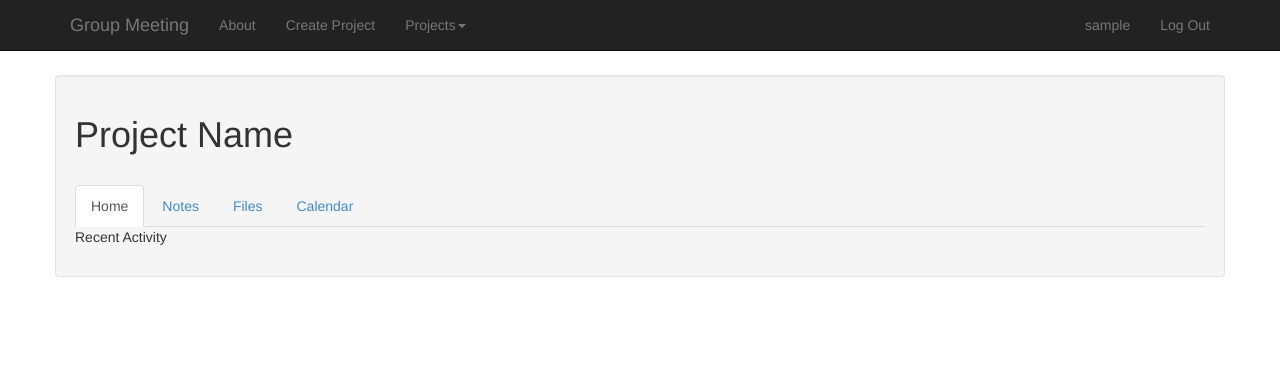
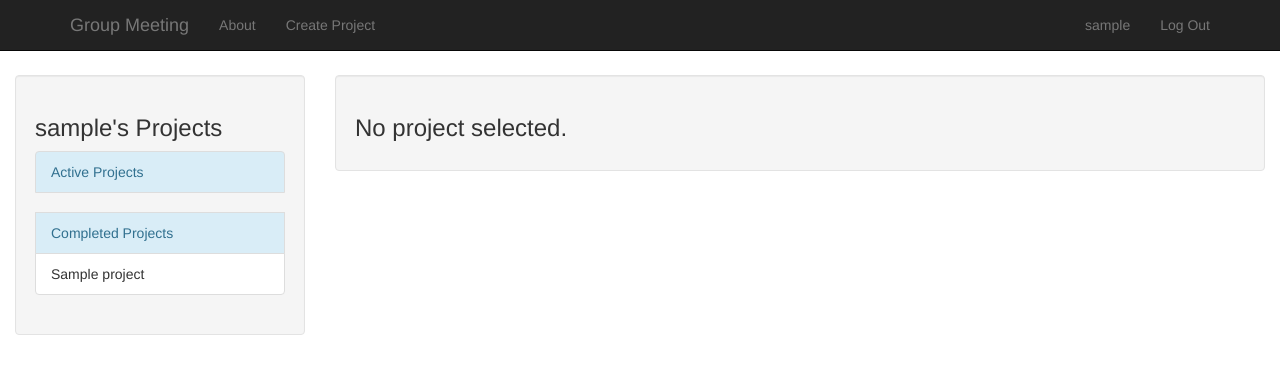
Before and after one commit to scavedo/group_meeting, a Django app: page / in a window 1280 px wide. Shown: the top 374 px of the page. Run offline with Django 3.2, Linux system fonts and the light colour scheme; a user stored in the database is signed in; tables that the repository leaves empty hold one stand-in row (values such as "Sample post"); some libraries are stand-ins or nearby versions.

Commit message:
added jquery load to load project

```diff
--- a/meeting/models.py
+++ b/meeting/models.py
@@ -1,6 +1,6 @@
 from django.db import models
 from django.contrib.auth.models import User
-from datetime import datetime
+from datetime import datetime, date
 
 
 class UserProfile(models.Model):
@@ -20,6 +20,11 @@ class Project(models.Model):
 
     def __unicode__(self):
         return self.name
+
+    def is_past_due(self):
+        if date.today() > self.due_date:
+            return True
+        return False
 
 
 class Note(models.Model):
--- a/meeting/views.py
+++ b/meeting/views.py
@@ -12,12 +12,18 @@ from django.contrib.auth.decorators import login_required
 def index(request):
     user = UserProfile.objects.get(user=request.user)
     projects = user.project_set.all()
-    active_projects = user.project_set.filter(completed=False)
-    completed_projects = user.project_set.filter(completed=True)
+    active_projects = projects.filter(completed=False)
+    completed_projects = projects.filter(completed=True)
+    pid = request.GET.get('pid')
+    if pid:
+        display_project = projects.filter(id=pid)
+    else:
+        display_project = None
     return render(request, 'meeting/index.html', {
         'projects': projects,
         'active_projects': active_projects,
-        'completed_projects': completed_projects
+        'completed_projects': completed_projects,
+        'display_project': display_project
     })
 
 
--- /dev/null
+++ b/static/js/group-meeting.js
@@ -0,0 +1,3 @@
+function changeProject(targetId, contentId, projectId) {
+    $('#' + targetId).load("/?pid=" + projectId + " #" + contentId);
+}
--- a/templates/base.html
+++ b/templates/base.html
@@ -11,6 +11,7 @@
         <script src="//code.jquery.com/ui/1.11.1/jquery-ui.js"></script>
         <script src="{% static 'js/moment.js' %}"></script>
         <script src="{% static 'js/bootstrap-datetimepicker.js' %}"></script>
+        <script src="{% static 'js/group-meeting.js' %}"></script>
         <title>Group Meeting{% block title %}{% endblock %}</title>
     </head>
     <body>
--- a/templates/meeting/index.html
+++ b/templates/meeting/index.html
@@ -3,11 +3,40 @@
 {% block title %}{% endblock %}
 
 {% block content %}
-    <div class="container well">
-        <h1>Project Name</h1>
+    <div class="sidebar col-md-3">
+        <div class="well">
+            <h3>{{ user.username }}'s Projects</h3>
+            <ul class="list-group">
+                {% if projects %}
+                    <li class="list-group-item list-group-item-info" style="cursor: default;">Active Projects</li>
+                    {% for project in active_projects %}
+                        <li class="list-group-item" style="cursor:  pointer;" onclick="changeProject('project', 'project-content', {{ project.id }})">{{ project.name }}</li>
+                    {% endfor %}
+                    {% if completed_projects %}<br />{% endif %}
+                    <li class="list-group-item list-group-item-info" style="cursor: default;">Completed Projects</li>
+                    {% for project in completed_projects %}
+                        <li class="list-group-item" style="cursor:  pointer;" onclick="changeProject('project', 'project-content', {{ project.id }})">{{ project.name }}</li>
+                    {% endfor %}
+                {% else %}
+                    <li>No projects. <a href="/create-project">Create One</a></li>
+                {% endif %}
+            </ul>
+        </div>
+    </div>
+
+    <div class="col-md-9" id="project">
+        <div id="project-content" class="well">
+            {% if not display_project %}
+                <h3>No project selected.</h3>
+            {% else %}
+                {% for project in display_project %}
+                      <h1>{{ project.name }}
+                          {% if project.is_past_due %}<small class="text-danger">{% else %}<small>{% endif %}
+                            Due: {{ project.due_date }}
+                          </small>
+                      </h1>
                     <br />
                     <div class="row clearfix">
-            <div class="col-md-12 column">
                         <div class="tabbable" id="tabs-158749">
                             <ul class="nav nav-tabs">
                                 <li class="active">
@@ -39,6 +68,8 @@
                             </div>
                         </div>
                     </div>
+                {% endfor %}
+            {% endif %}
         </div>
     </div>
 {% endblock %}
--- a/templates/nav.html
+++ b/templates/nav.html
@@ -1,4 +1,4 @@
- <!-- Navigation -->
+<!-- Navigation -->
 <nav class="navbar navbar-inverse navbar-fixed-top" role="navigation">
     <div class="container">
         <!-- Brand and toggle get grouped for better mobile display -->
@@ -17,24 +17,6 @@
                 <li><a href="/about">About</a></li>
                 {% if user.is_authenticated %}
                     <li><a href="/create-project">Create Project</a></li>
-                    <li class="dropdown">
-                        <a href="#" class="dropdown-toggle" data-toggle="dropdown">Projects<strong class="caret"></strong></a>
-                        <ul class="dropdown-menu">
-                            {% if projects %}
-                                <li>Active Projects</li>
-                                {% for project in active_projects %}
-                                    <li><a href="#">{{ project.name }}</a></li>
-                                {% endfor %}
-                                {% if completed_projects %}<li class="divider"></li>{% endif %}
-                                <li>Completed Projects</li>
-                                {% for project in completed_projects %}
-                                    <li><a href="#">{{ project.name }}</a></li>
-                                {% endfor %}
-                            {% else %}
-                                <li>No projects. <a href="/create-project">Create One</a></li>
-                            {% endif %}
-                        </ul>
-                    </li>
                 {% endif %}
             </ul>
 
```
Lines whose indentation alone changed are shown as unchanged.
